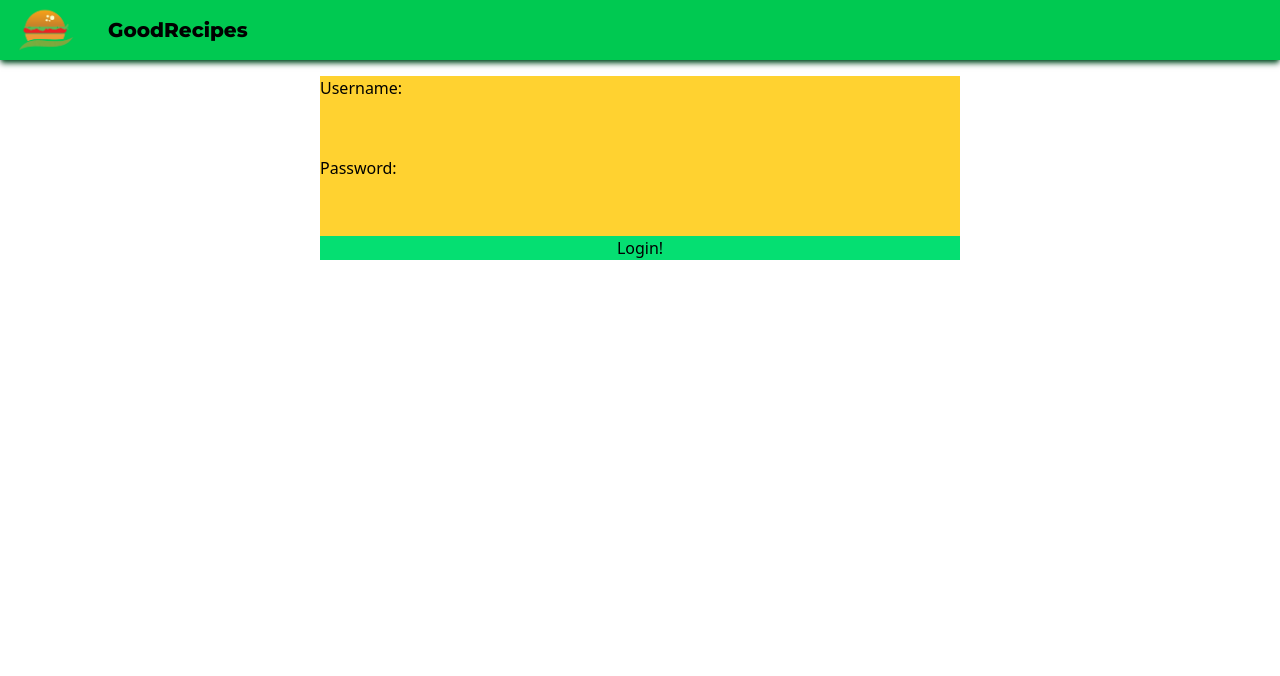
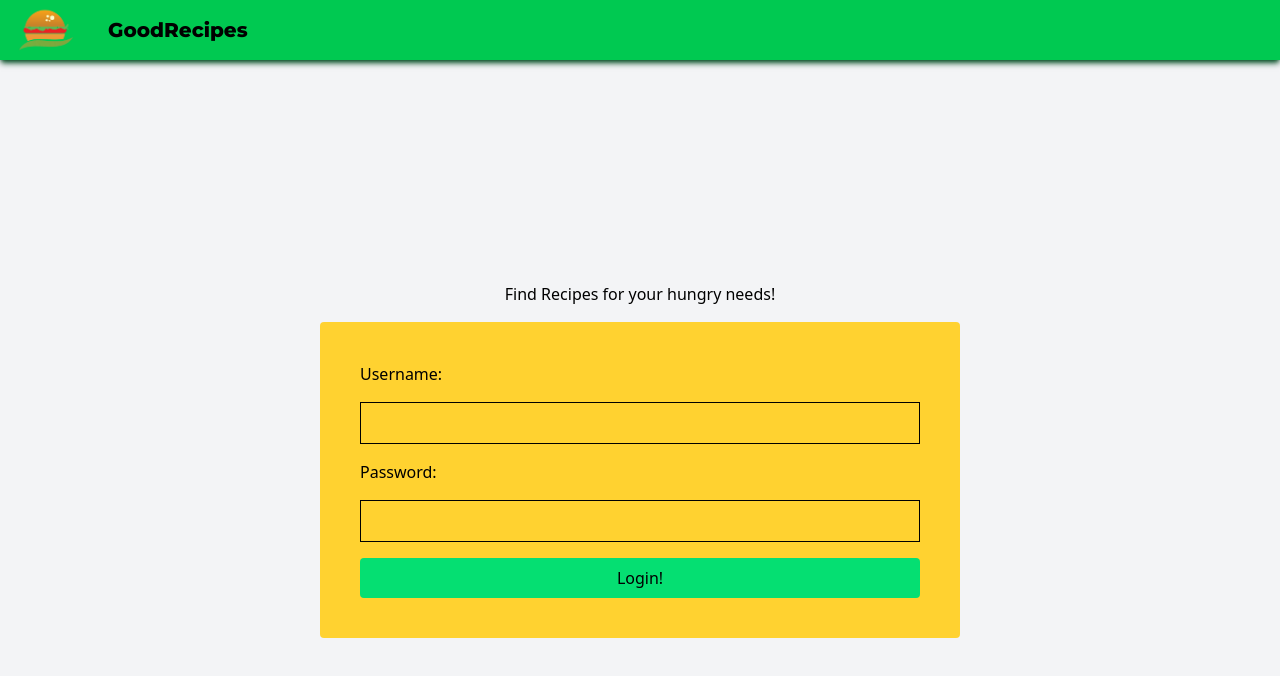
Before and after one commit to toonyvu/GoodRecipes, a React (Vite) app in the folder frontend/: page / in a window 1280 px wide. Shown: the top 676 px of the page. Built offline with nearby package versions, Linux system fonts and the light colour scheme.

Commit message:
Fixed duplicated search messages

```diff
--- a/frontend/src/Components/Forms/LoginForm.jsx
+++ b/frontend/src/Components/Forms/LoginForm.jsx
@@ -1,15 +1,16 @@
 export default function LoginForm() {
   return (
-    <div className="mt-4">
-      <div className=" bg-amber-300 w-[50%] place-self-center">
-        <form action="" className="flex flex-col gap-4">
-          <label for="username">Username:</label>
-          <input type="text" id="username" />
+    <div className="min-h-screen flex items-center justify-center flex-col bg-gray-100">
+      <h1 className="mb-4">Find Recipes for your hungry needs!</h1>
+      <div className="bg-amber-300 w-1/2 p-10 rounded">
+        <form className="flex flex-col gap-4">
+          <label htmlFor="username">Username:</label>
+          <input type="text" id="username" className="border p-2" />
 
-          <label for="password">Password:</label>
-          <input type="text" id="password" />
+          <label htmlFor="password">Password:</label>
+          <input type="password" id="password" className="border p-2" />
 
-          <button className="bg-green-400">Login!</button>
+          <button className="bg-green-400 p-2 rounded">Login!</button>
         </form>
       </div>
     </div>
--- a/frontend/src/Components/Recipe.jsx
+++ b/frontend/src/Components/Recipe.jsx
@@ -1,26 +1,12 @@
 import { useNavigate } from "react-router-dom";
-import { useEffect, useState } from "react";
 
-export default function Recipe({ food, getDetails }) {
+export default function Recipe({ food }) {
   const navigate = useNavigate();
-  const [details, setDetails] = useState(null);
-
-  useEffect(() => {
-    async function fetchData() {
-      const response = await getDetails(food.id);
-      setDetails(response);
-    }
-    fetchData();
-  }, [food.id, getDetails]);
-
-  console.log(details);
 
   function getRecipe() {
     navigate(`/recipe/${food.id}`);
   }
 
-  if (!details) return <h1 className="place-self-center">Loading...</h1>;
-  else
   return (
     <div className="flex flex-row  rounded-xl align-middle outline-4 outline-green-600 w-[90%] place-self-center m-4 p-5 shadow-md shadow-green-900">
       <img className="w-[25%] p-2 h-[25%]" src={food.image}></img>
@@ -28,8 +14,10 @@ export default function Recipe({ food, getDetails }) {
         <h1 className="place-self-center font-bold text-3xl m-1">
           {food.title}
         </h1>
-          <h2 className="m-0.5">Ready in: {details.readyInMinutes} minutes</h2>
-          <h2 className="m-0.5">Servings: {details.servings}</h2>
+        <h2 className="m-0.5">
+          Ready in: {food.details.readyInMinutes} minutes
+        </h2>
+        <h2 className="m-0.5">Servings: {food.details.servings}</h2>
         <div className="buttonContainer">
           <button
             className="bg-green-500 p-1.5 rounded text-black transition duration-200 ease-linear hover:bg-green-800 hover:text-white"
--- a/frontend/src/Components/RecipeList.jsx
+++ b/frontend/src/Components/RecipeList.jsx
@@ -1,22 +1,44 @@
 import Recipe from "./Recipe";
-import { getRecipe } from "../api/recipes.api";
+import { getRecipe as fetchDetails } from "../api/recipes.api";
+import { useEffect, useState } from "react";
 
 export default function RecipeList({ result }) {
+  const [fullData, setFullData] = useState([]);
+  const [loading, setLoading] = useState(true);
+
+  useEffect(() => {
+    async function getAllDetails() {
+      if (!result) return;
+
+      setLoading(true);
+
+      try {
+        const details = await Promise.all(
+          result.map((food) => fetchDetails(food.id))
+        );
+        const merged = result.map((food, index) => ({
+          ...food,
+          details: details[index],
+        }));
+        setFullData(merged);
+        setLoading(false);
+      } catch (err) {
+        console.log("An error occured: ", err.message);
+      }
+    }
+
+    getAllDetails();
+  }, [result]);
+
+  if (!result)
+    return <h1 className="place-self-center mt-2">Loading recipes...</h1>;
+  if (loading)
+    return <h1 className="place-self-center mt-2">Fetching Details...</h1>;
   return (
     <div>
-      {result.length > 0 ? (
-        <div>
-          {result.map((food) => (
-            <Recipe key={food.id} food={food} getDetails={getRecipe} />
-          ))}
-        </div>
-      ) : (
-        <div>
-          <h1 className="place-self-center mt-4">
-            No Recipes found... Type something in the searchbar!
-          </h1>
-        </div>
-      )}
+      {fullData.map((food) => (
+        <Recipe key={food.id} food={food}></Recipe>
+      ))}
     </div>
   );
 }
```
Lines whose indentation alone changed are shown as unchanged.
